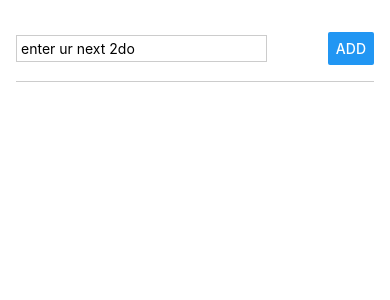
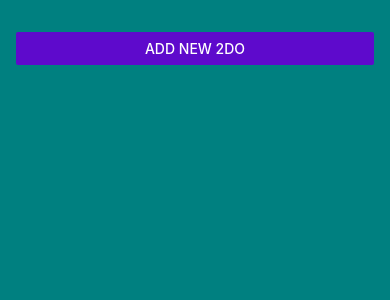
Before and after one commit to that-Gui/max2DoRNapp, a React Native app: screen / in a window 390 px wide. Shown: the top 300 px of the page. Built offline with nearby package versions, Linux system fonts and the light colour scheme.

Commit message:
more style added

```diff
--- a/App.js
+++ b/App.js
@@ -1,13 +1,19 @@
 import React from 'react';
-import { FlatList, StyleSheet, View } from 'react-native';
+import { FlatList, StyleSheet, View, Button } from 'react-native';
 import ListItem from './components/ListItem';
 import TodoItemInput from './components/TodoItemInput';
 
 export default function App() {
 	const [todolist, setTodolist] = React.useState([]);
+	const [modalio, setModalio] = React.useState(false);
+
+	const handleModal = () => {
+		setModalio(!modalio);
+	};
 
 	const handleAdd = (listitemtxt) => {
 		setTodolist((curr) => [...curr, { id: Math.random(), text: listitemtxt }]);
+		handleModal();
 	};
 
 	const deleteListItem = (item2delete) => {
@@ -18,9 +24,9 @@
 
 	return (
 		<View style={styles.appContainer}>
-			<View style={styles.inputDivPlaceHolder}>
-				<TodoItemInput handleAdd={handleAdd} />
-			</View>
+			<Button title='Add New 2do' color={'#5e0acc'} onPress={handleModal} />
+			{modalio && <TodoItemInput handleAdd={handleAdd} visible={modalio} />}
+
 			<View style={styles.tdzContainer}>
 				<FlatList
 					data={todolist}
@@ -38,6 +44,7 @@
 		flex: 1,
 		paddingTop: 32,
 		paddingHorizontal: 16,
+		backgroundColor: 'teal',
 	},
 	inputDivPlaceHolder: {
 		flex: 1,
--- a/components/ListItem.jsx
+++ b/components/ListItem.jsx
@@ -7,10 +7,14 @@
 	}; */
 
 	return (
-		<Pressable onPress={deleteListItem.bind(this, item.id)}>
+		<Pressable
+			onPress={deleteListItem.bind(this, item.id)}
+			android_ripple={{ color: 'lime' }}
+			style={({ pressed }) => pressed && styles.pressItem}
+		>
 			<View style={styles.listItem}>
-				<Text style={{ color: 'white' }}>{item.text}</Text>
-				<Text style={{ color: 'white' }}>{item.id}</Text>
+				<Text style={{ color: 'white', padding: 8 }}>{item.text}</Text>
+				<Text style={{ color: 'white', padding: 8 }}>{item.id}</Text>
 			</View>
 		</Pressable>
 	);
@@ -18,9 +22,13 @@
 
 const styles = StyleSheet.create({
 	listItem: {
-		padding: 8,
 		margin: 8,
 		backgroundColor: '#5e0acc',
+		borderWidth: 1,
+		borderColor: 'darkslategray',
 		borderRadius: 8,
 	},
+	pressItem: {
+		opacity: 0.5,
+	},
 });
--- a/components/TodoItemInput.jsx
+++ b/components/TodoItemInput.jsx
@@ -1,39 +1,55 @@
 import React from 'react';
-import { StyleSheet, View, TextInput, Button } from 'react-native';
+import {
+	StyleSheet,
+	View,
+	TextInput,
+	Button,
+	Modal,
+	Image,
+} from 'react-native';
 
-export default function TodoItemInput({ handleAdd }) {
+export default function TodoItemInput({ handleAdd, visible }) {
 	const [tingtxt, setTingtxt] = React.useState('');
+
 	const handleAddTwo = () => {
 		handleAdd(tingtxt);
 		setTingtxt('');
 	};
+
 	return (
+		<Modal animationType='slide' visible={visible}>
 			<View style={styles.inputDiv}>
+				<Image source={require('../assets/favicon.png')} />
 				<TextInput
 					style={styles.txtInput}
 					value={tingtxt}
 					placeholder='enter ur next 2do'
 					onChangeText={(e) => setTingtxt(e)}
 				/>
-			<Button title='ADD' onPress={handleAddTwo} />
+				<Button title='ADD' onPress={handleAddTwo} color={'#5e0acc'} />
 			</View>
+		</Modal>
 	);
 }
 
 const styles = StyleSheet.create({
 	inputDiv: {
-		flexDirection: 'row',
-		justifyContent: 'space-between',
+		flex: 1,
+		justifyContent: 'center',
 		alignItems: 'center',
 		paddingBottom: 16,
 		borderBottomWidth: 1,
 		borderBottomColor: '#cccccc',
+		backgroundColor: 'teal',
+		gap: 8,
 	},
 	txtInput: {
 		borderWidth: 1,
-		borderColor: '#cccccc',
-		width: '70%',
+		borderColor: 'darkslategray',
+		borderRadius: 8,
+		width: '80%',
 		marginRight: 8,
 		padding: 4,
+		color: 'white',
 	},
 });
```
Lines whose indentation alone changed are shown as unchanged.
